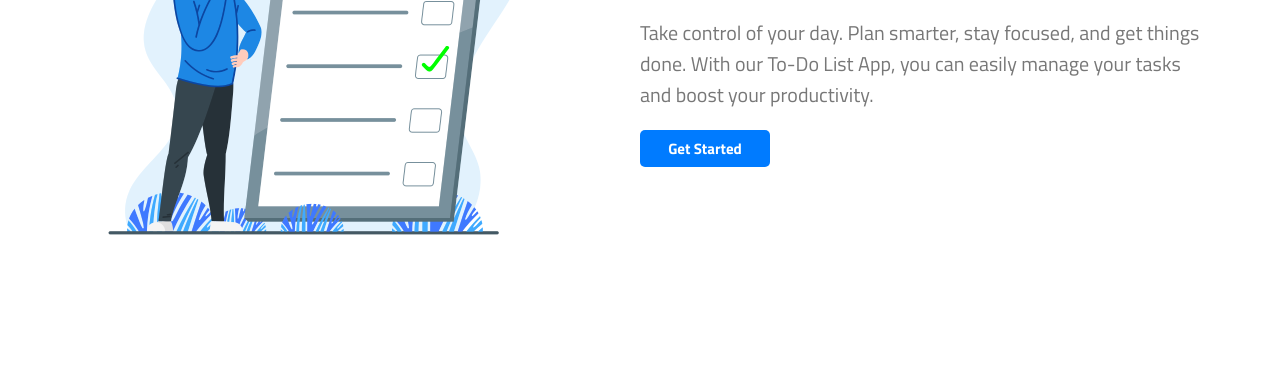
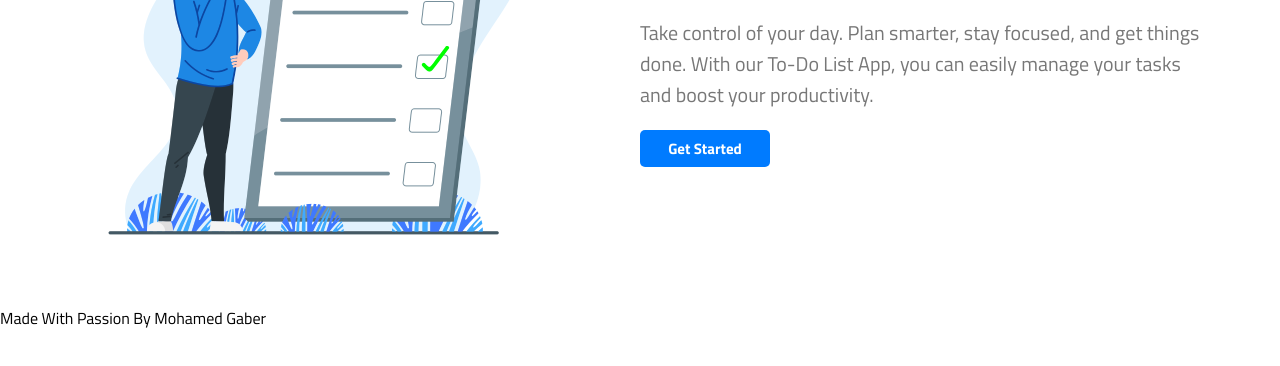
Before and after one commit to mohamedgaber55/To-Do-List-App, a plain HTML site: page index.html in a window 1280 px wide. Shown: the part 306-672 px from the top of the page. Drawn offline with Linux system fonts and the light colour scheme.

Commit message:
Update index.html

```diff
--- a/index.html
+++ b/index.html
@@ -124,5 +124,8 @@
             </div>
         </div>
     </div>
+<footer>
+        Made With Passion By <span>Mohamed Gaber</span>
+    </footer>
 </body>
 </html>
```
